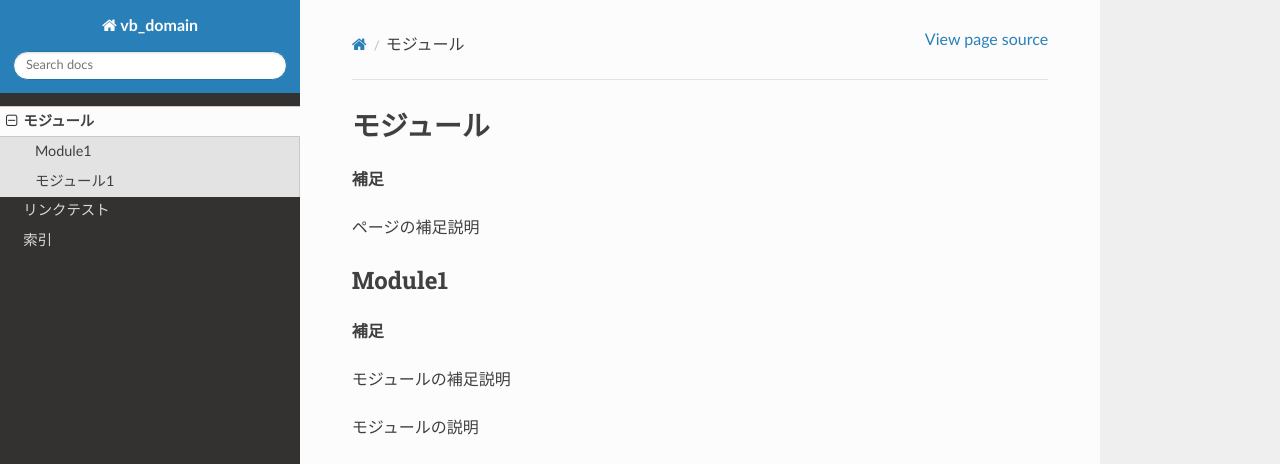
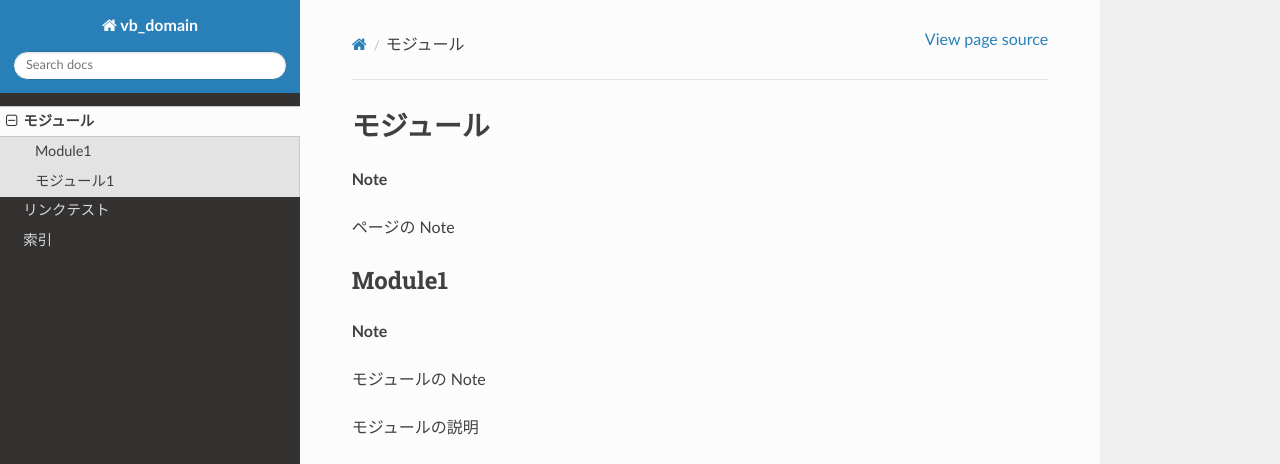
Before and after one commit to satamame/sphinx-vb-domain, a Sphinx documentation site: the page built from docs/source/modules/index.rst, in a window 1280 px wide and 1400 px high. Shown: the top 464 px of the window. Built offline with Sphinx 7.4.7 and the Read the Docs theme 3.1.0, drawn with Linux system fonts in a browser that asks for light colours; pages that are not in the unit, such as notebooks, are missing from menus; some of the changed text lies outside the part shown; grey boxes are pictures that could not be loaded.

Commit message:
fix: issue #28

```diff
--- a/docs/source/_templates/notes_for_modules.rst
+++ b/docs/source/_templates/notes_for_modules.rst
@@ -1,24 +1,24 @@
 __page__
 =========================
 
-**補足**
+**Note**
 
-ページの補足説明
+ページの Note
 
 Module1
 ----------------
 
-**補足**
+**Note**
 
-モジュールの補足説明
+モジュールの Note
 
 Module1.procedureWithoutDocComment
 ----------------------------------
 
-**補足**
+**Note**
 
-- 関数の補足説明1
-- 関数の補足説明2
+- 関数の Note 1行目
+- 関数の Note 2行目
 
 モジュール1.名前呼び
 ---------------------
--- a/docs/source/conf.py
+++ b/docs/source/conf.py
@@ -46,14 +46,14 @@ myst_heading_anchors = 3
 # -- Options for sphinx_vb_domain --------------------------------------------
 
 module_notes = {
-    '__page__': '補足\n----\n\nページの補足説明',
-    'Module1': '補足\n~~~~\n\nモジュールの補足説明',
+    '__page__': '補足\n----\n\nページの Note',
+    'Module1': '補足\n~~~~\n\nモジュールの Note',
     'Module1.procedureWithoutDocComment': dedent('''
-        補足
+        Note
         ^^^^
 
-        - 関数の補足説明1
-        - 関数の補足説明2
+        - 関数の Note 1行目
+        - 関数の Note 2行目
     '''),
 }
 
--- a/docs/source/modules/index.rst
+++ b/docs/source/modules/index.rst
@@ -1,27 +1,29 @@
 モジュール
 ==========
 
-**補足**
+**Note**
 
-ページの補足説明
+ページの Note
 
 
 Module1
 -------
 
-**補足**
+**Note**
 
-モジュールの補足説明
+モジュールの Note
 
-モジュールの説明
+.. line-block::
+
+   モジュールの説明
 
 .. vb:function:: Sub procedureWithoutDocComment()
    :module: Module1
 
-**補足**
+**Note**
 
-- 関数の補足説明1
-- 関数の補足説明2
+- 関数の Note 1行目
+- 関数の Note 2行目
 
 .. vb:function:: Sub sampleProcedure()
    :module: Module1
--- a/pyproject.toml
+++ b/pyproject.toml
@@ -1,6 +1,6 @@
 [project]
 name = "sphinx-vb-domain"
-version = "0.8.1"
+version = "0.8.2"
 description = "Sphinx extension to handle Visual Basic Domain."
 authors = [
     { name = "satamame", email = "satamame@gmail.com" }
```
Also changed, not shown: other parts of docs/source/modules/index.rst (+9 -1 lines), README.md (+6 -4 lines), README_ja.md (+6 -4 lines), 2 other files.
